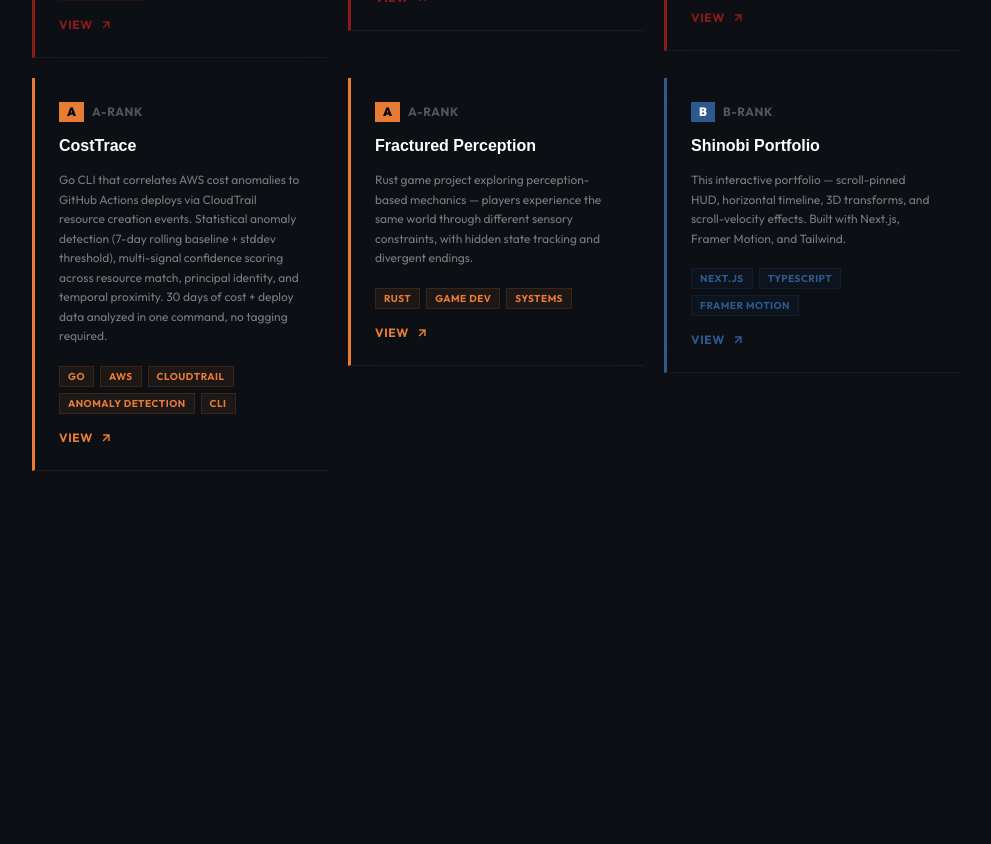
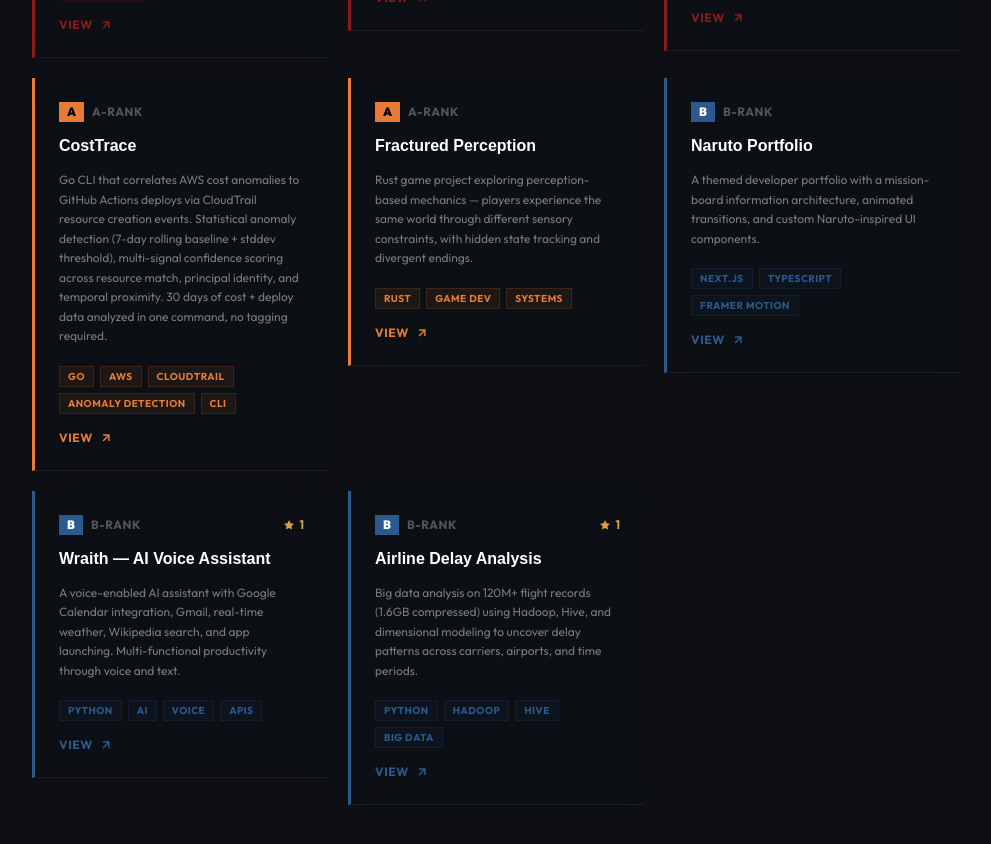
Before and after one commit to Yatsuiii/naruto-portfolio, a Next.js app: page /projects in a window 1280 px wide. Shown: the part 820-1664 px from the top of the page, without its empty margins (144-1135 px from the left). Before the commit the page ends 1331 px from the top, so only its background shows below. Built offline with nearby package versions, Linux system fonts and the light colour scheme.

Commit message:
Refresh portfolio copy and featured projects

```diff
--- a/data/projects.ts
+++ b/data/projects.ts
@@ -13,7 +13,7 @@ export const projects: Project[] = [
     description:
       "Adversarial GCN with Gradient Reversal Layer for cross-site ASD detection from resting-state fMRI. Mean AUC 0.7872 across 20 leave-one-site-out splits on 1,102 ABIDE subjects. Paired with a Qwen2.5-7B fine-tune for clinical report generation. Trained on AMD MI300X for the AMD Developer Hackathon 2026. Two models published on HuggingFace.",
     tags: ["PyTorch", "GCN", "LLM Fine-tuning", "Qwen2.5-7B", "HuggingFace", "AMD MI300X"],
-    link: "https://huggingface.co/Yatsuiii/brain-connect-gcn",
+    link: "https://github.com/Yatsuiii/Brain-Connectivity-GCN",
     rank: "S",
   },
   {
@@ -29,7 +29,7 @@ export const projects: Project[] = [
     description:
       "Production-grade Rust CLI that models multi-step API workflows as state machines in YAML, validates the full DAG before execution, and diffs traces across environments to surface root-cause divergence. Concurrent step execution, retry, circuit-break, A/B routing. Distributed via Homebrew, Docker (GHCR), and cross-platform binaries via GitHub Actions.",
     tags: ["Rust", "CLI", "State Machines", "CI/CD", "Open Source"],
-    link: "https://github.com/Yatsuiii/api--causality-engine",
+    link: "https://github.com/Yatsuiii/api-causality-engine",
     rank: "S",
   },
   {
@@ -49,11 +49,29 @@ export const projects: Project[] = [
     rank: "A",
   },
   {
-    title: "Shinobi Portfolio",
+    title: "Naruto Portfolio",
     description:
-      "This interactive portfolio — scroll-pinned HUD, horizontal timeline, 3D transforms, and scroll-velocity effects. Built with Next.js, Framer Motion, and Tailwind.",
+      "A themed developer portfolio with a mission-board information architecture, animated transitions, and custom Naruto-inspired UI components.",
     tags: ["Next.js", "TypeScript", "Framer Motion"],
     link: "https://github.com/Yatsuiii/naruto-portfolio",
     rank: "B",
   },
+  {
+    title: "Wraith — AI Voice Assistant",
+    description:
+      "A voice-enabled AI assistant with Google Calendar integration, Gmail, real-time weather, Wikipedia search, and app launching. Multi-functional productivity through voice and text.",
+    tags: ["Python", "AI", "Voice", "APIs"],
+    link: "https://github.com/Yatsuiii/Wraith---An-Ai-Chatbot-",
+    stars: 1,
+    rank: "B",
+  },
+  {
+    title: "Airline Delay Analysis",
+    description:
+      "Big data analysis on 120M+ flight records (1.6GB compressed) using Hadoop, Hive, and dimensional modeling to uncover delay patterns across carriers, airports, and time periods.",
+    tags: ["Python", "Hadoop", "Hive", "Big Data"],
+    link: "https://github.com/Yatsuiii/Airline-Analysis",
+    stars: 1,
+    rank: "B",
+  },
 ];
```
Also changed, not shown: 1 other file (tests, documents, lock files or other folders).
